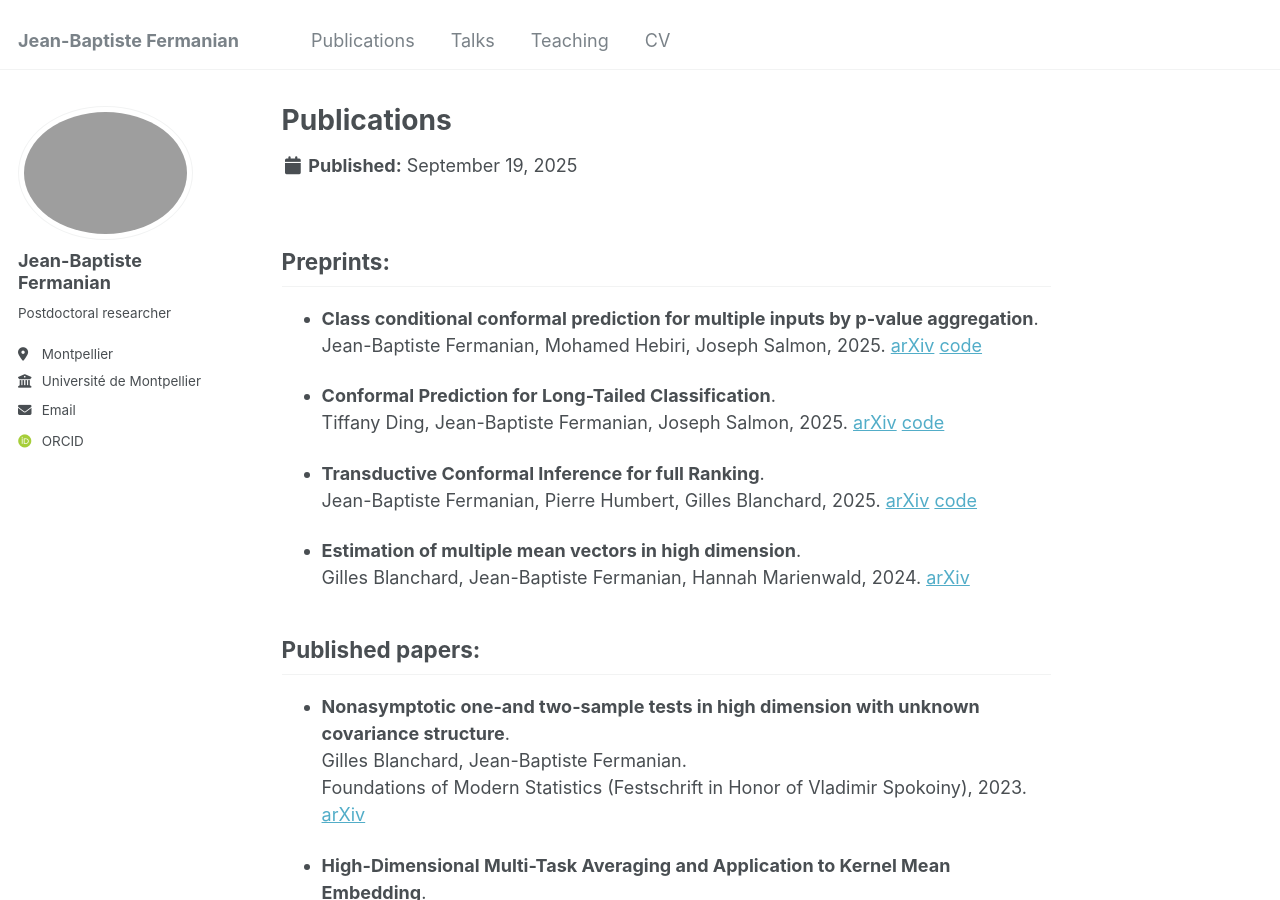
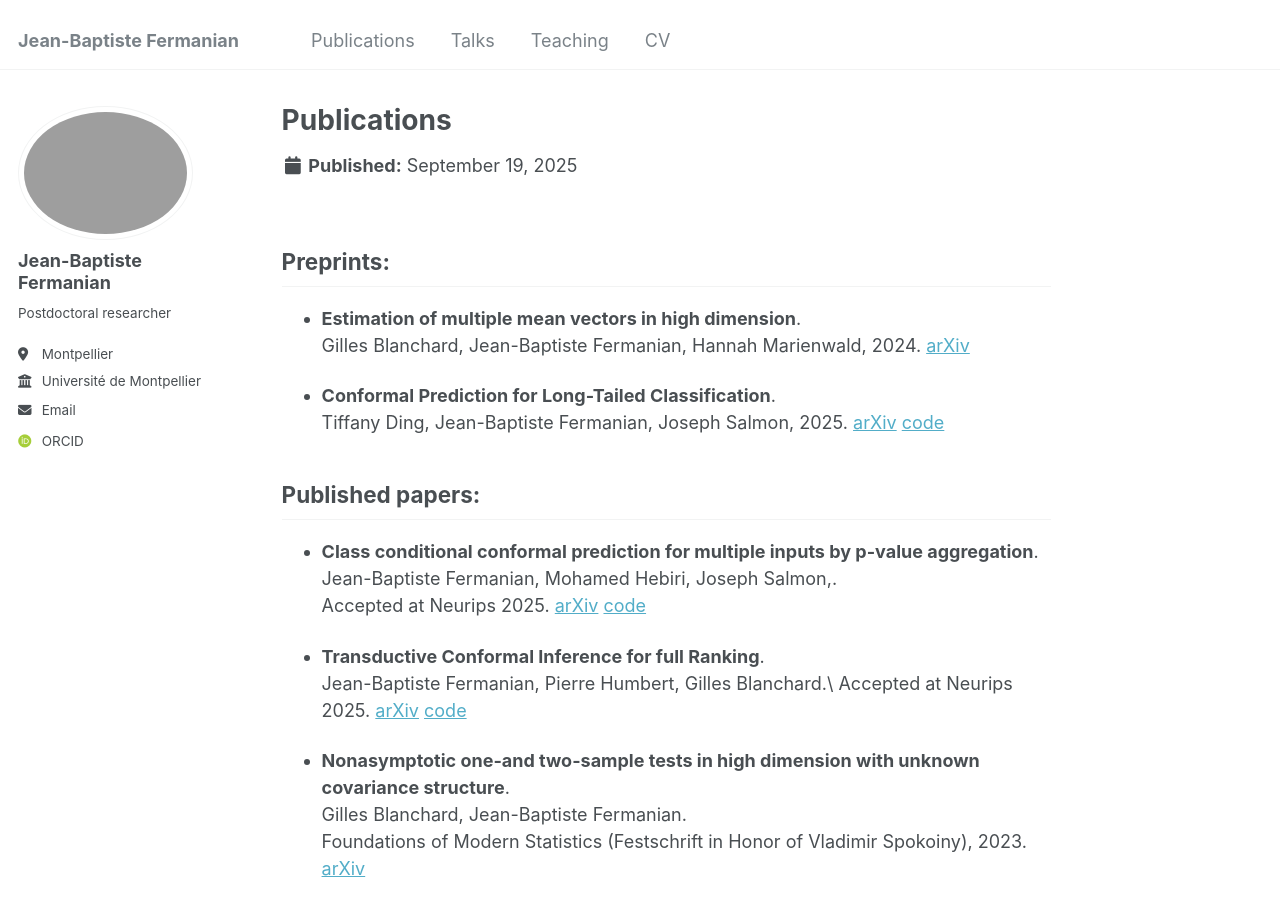
Before and after one commit to jeanbaptistefermanian/jeanbaptistefermanian.github.io, a Jekyll site: the page built from _publications/publications.md, in a window 1280 px wide and 900 px high. Built offline with Jekyll 4.4.1, drawn with Linux system fonts in a browser that asks for light colours; some web fonts are replaced.

Commit message:
update neurips

```diff
--- a/_publications/publications.md
+++ b/_publications/publications.md
@@ -6,19 +6,22 @@ redirect_from:
 - /publications.html
 ---
 ## Preprints:
-- **Class conditional conformal prediction for multiple inputs by p-value aggregation**.\
-Jean-Baptiste Fermanian, Mohamed Hebiri, Joseph Salmon, 2025. [arXiv](https://arxiv.org/abs/2507.07150) [code](https://github.com/jeanbaptistefermanian/Class_Conditional_CP_for_Multi_Inputs)
+ - **Estimation of multiple mean vectors in high dimension**.\
+Gilles Blanchard, Jean-Baptiste Fermanian, Hannah Marienwald, 2024. [arXiv](https://arxiv.org/pdf/2403.15038)
 
 - **Conformal Prediction for Long-Tailed Classification**.\
 Tiffany Ding, Jean-Baptiste Fermanian, Joseph Salmon, 2025. [arXiv](https://arxiv.org/abs/2507.06867) [code](https://github.com/tiffanyding/long-tail-conformal)
 
-- **Transductive Conformal Inference for full Ranking**.\
-Jean-Baptiste Fermanian, Pierre Humbert, Gilles Blanchard, 2025. [arXiv](https://arxiv.org/abs/2501.11384) [code](https://github.com/pierreHmbt/transductive-conformal-inference-for-ranking)
-
- - **Estimation of multiple mean vectors in high dimension**.\
-Gilles Blanchard, Jean-Baptiste Fermanian, Hannah Marienwald, 2024. [arXiv](https://arxiv.org/pdf/2403.15038)
 
 ## Published papers:
+
+- **Class conditional conformal prediction for multiple inputs by p-value aggregation**.\
+Jean-Baptiste Fermanian, Mohamed Hebiri, Joseph Salmon,.\
+Accepted at Neurips 2025. [arXiv](https://arxiv.org/abs/2507.07150) [code](https://github.com/jeanbaptistefermanian/Class_Conditional_CP_for_Multi_Inputs)
+
+- **Transductive Conformal Inference for full Ranking**.\
+Jean-Baptiste Fermanian, Pierre Humbert, Gilles Blanchard.\
+Accepted at Neurips 2025. [arXiv](https://arxiv.org/abs/2501.11384) [code](https://github.com/pierreHmbt/transductive-conformal-inference-for-ranking)
 
 - **Nonasymptotic one-and two-sample tests in high dimension with unknown covariance structure**.\
 Gilles Blanchard, Jean-Baptiste Fermanian.\
```
